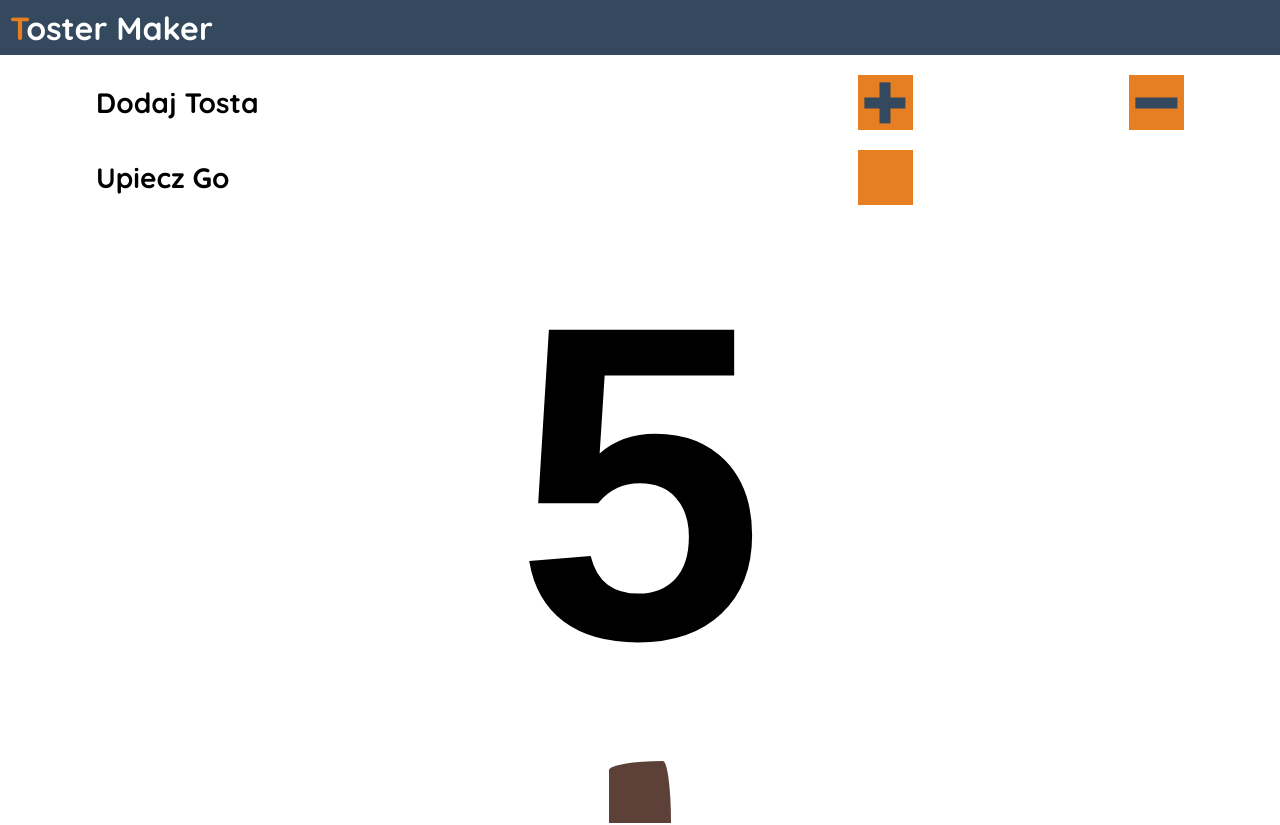
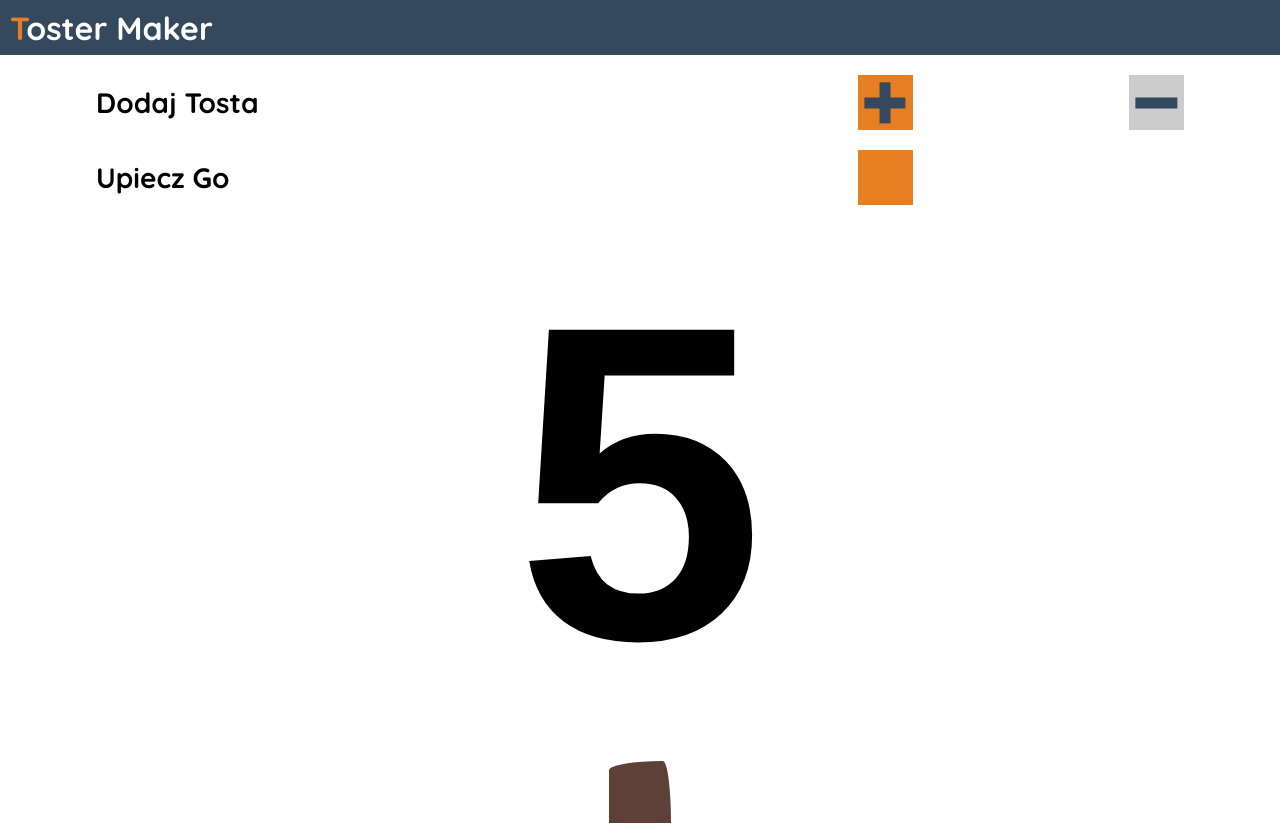
Before and after one commit to Iwaniukooo11/toster-app, a React app: page / in a window 1280 px wide. Shown: the top 825 px of the page. Built offline with nearby package versions, Linux system fonts and the light colour scheme.

Commit message:
add toggle bread action

```diff
--- a/src/Components/AddRemover/AddRemover.js
+++ b/src/Components/AddRemover/AddRemover.js
@@ -9,7 +9,10 @@ const AddRemover = props => {
         <div className={locStyles.AddRemover}>
             <h2 className={locStyles.AddRemoverText}>{props.title}</h2>
             <div className={locStyles.AddRemoverSignsWrap}>
-                {props.oneSign ? <Sign type='One' /> : <><Sign type='Plus' /><Sign type='Minus' /></>}
+                {props.oneSign ? <Sign type='One' /> :
+                    <>
+                        <Sign type='Plus' {...props} /> <Sign type='Minus' {...props} />
+                    </>}
                 {/* <Sign /> */}
             </div>
 
--- a/src/Components/AddRemover/Signs/Sign.js
+++ b/src/Components/AddRemover/Signs/Sign.js
@@ -3,8 +3,15 @@ import locStyles from './Sign.module.scss'
 
 const Sign = props => {
     const type = props.type
+    let disabled = null
+    if (props.type === 'Plus' && props.breadStatus)
+        disabled = true
+    else if (props.type === 'Minus' && !props.breadStatus)
+        disabled = true
     return (
-        <button className={`${locStyles.Sign} ${locStyles['Sign' + type]}`}></button>
+        <button className={`${locStyles.Sign} ${locStyles['Sign' + type]}`}
+            onClick={props.clicked}
+            disabled={disabled}></button>
     );
 }
 
--- a/src/Containers/HomePage/AddRemoveWrap/AddRemoveWrap.js
+++ b/src/Containers/HomePage/AddRemoveWrap/AddRemoveWrap.js
@@ -2,11 +2,11 @@ import React from 'react';
 import locStyles from './AddRemoveWrap.module.scss'
 import AddRemover from '../../../Components/AddRemover/AddRemover'
 
-const AddRemoveWrap = () => {
+const AddRemoveWrap = props => {
     return (
         <div className={locStyles.AddRemoveWrap}>
-            <AddRemover title={'dodaj tosta'} />
-            <AddRemover title={'upiecz go'} oneSign={true} />
+            <AddRemover title={'dodaj tosta'} {...props} />
+            <AddRemover title={'upiecz go'} oneSign={true}  {...props} />
         </div>
     );
 }
--- a/src/Containers/HomePage/HomePage.js
+++ b/src/Containers/HomePage/HomePage.js
@@ -1,21 +1,35 @@
 import React, { Component } from 'react';
 import locStyles from './HomePage.module.scss'
 import globStyles from '../../sass/App.module.scss'
+
 import AddRemoverWrap from './AddRemoveWrap/AddRemoveWrap'
 import Number from './Number/Number'
+
 import TostsWrap from './TostsWrap/TostsWrap'
+import { connect } from 'react-redux'
+
+import * as actionTypes from '../../store/actionTypes'
 
 class HomePage extends Component {
     state = {}
     render() {
         return (
             <main className={`${globStyles.Section}`}>
-                <AddRemoverWrap />
+                <AddRemoverWrap breadStatus={this.props.isBreadSelect}
+                    clicked={this.props.toggleBreadSelect} />
                 <Number />
                 <TostsWrap />
             </main>
         );
     }
 }
+const mapStateToProps = state => {
+    return { isBreadSelect: state.homePage.isBreadSelect }
+}
+const mapDispatchToProps = dispatch => {
+    return {
+        toggleBreadSelect: () => dispatch({ type: actionTypes.TOGGLE_SELECT_HOME_BREAD })
+    }
+}
 
-export default HomePage;
+export default connect(mapStateToProps, mapDispatchToProps)(HomePage);
--- a/src/index.js
+++ b/src/index.js
@@ -2,8 +2,13 @@ import React from 'react';
 import ReactDOM from 'react-dom';
 import App from './App';
 import * as serviceWorker from './serviceWorker';
+import { createStore } from 'redux'
+import { Provider } from 'react-redux'
+import reducer from './store/reducer'
 
-ReactDOM.render(<App />, document.getElementById('root'));
+const store = createStore(reducer)
+
+ReactDOM.render(<Provider store={store}><App /></Provider>, document.getElementById('root'));
 
 // If you want your app to work offline and load faster, you can change
 // unregister() to register() below. Note this comes with some pitfalls.
--- /dev/null
+++ b/src/store/actionTypes.js
@@ -0,0 +1 @@
+export const TOGGLE_SELECT_HOME_BREAD = 'TOGGLE_SELECT_HOME_BREAD'
--- /dev/null
+++ b/src/store/reducer.js
@@ -0,0 +1,23 @@
+import * as actionTypes from './actionTypes'
+const initialState = {
+    homePage: {
+        isBreadSelect: false
+    }
+}
+const reducer = (state = initialState, action) => {
+    console.log(action.type, state)
+    switch (action.type) {
+        case actionTypes.TOGGLE_SELECT_HOME_BREAD:
+            return {
+                ...state,
+                homePage: {
+                    ...state.homePage,
+                    isBreadSelect: !state.homePage.isBreadSelect
+                }
+            }
+        default: return state
+
+
+    }
+}
+export default reducer
```
